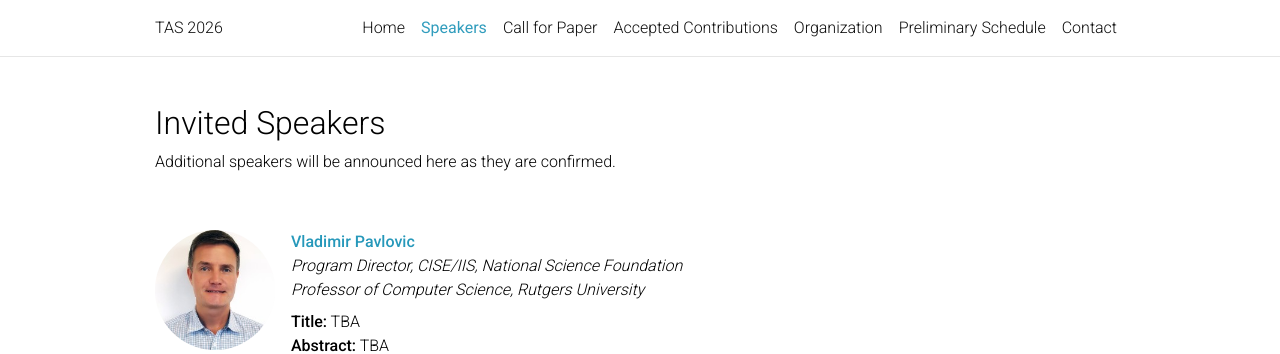
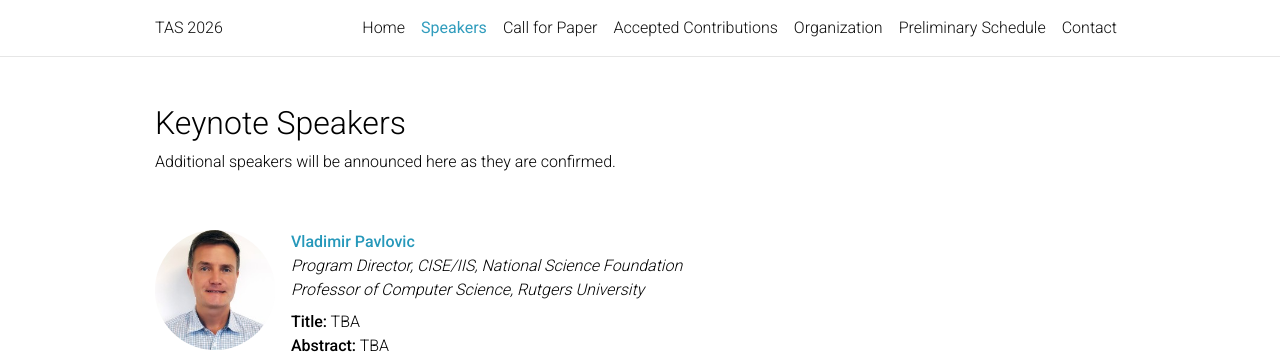
Before and after one commit to tas2026/tas2026.github.io, a Jekyll site: the page built from _pages/speakers.md, in a window 1280 px wide. Shown: the top 354 px of the page. Built offline with Jekyll 4.4.1, drawn with Linux system fonts in a browser that asks for light colours; comment, search, counter and statistics services are not loaded; a style sheet for code colours, icons or effects is not loaded.

Commit message:
Update speakers.md

```diff
--- a/_pages/speakers.md
+++ b/_pages/speakers.md
@@ -6,7 +6,7 @@ nav: true
 nav_order: 2
 ---
 
-## Invited Speakers
+## Keynote Speakers
 
 <p>Additional speakers will be announced here as they are confirmed.</p>
 
```
